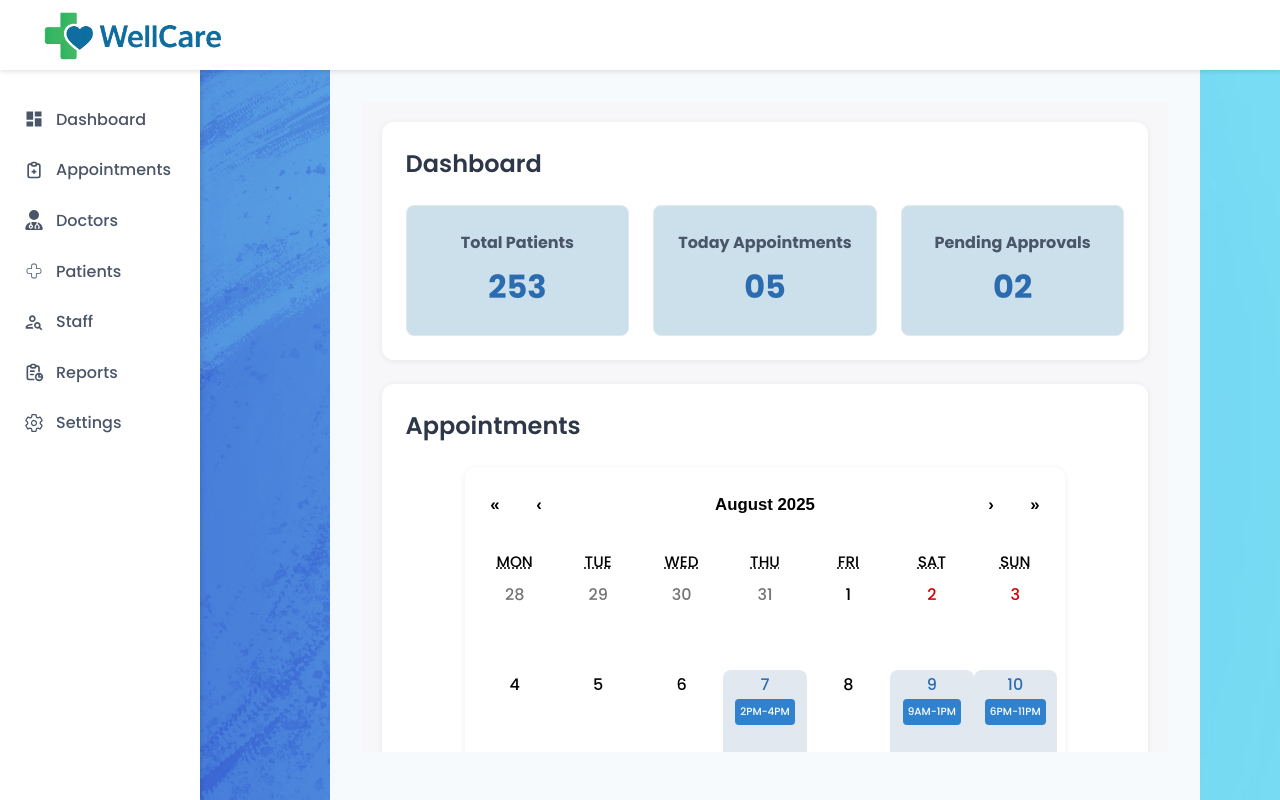
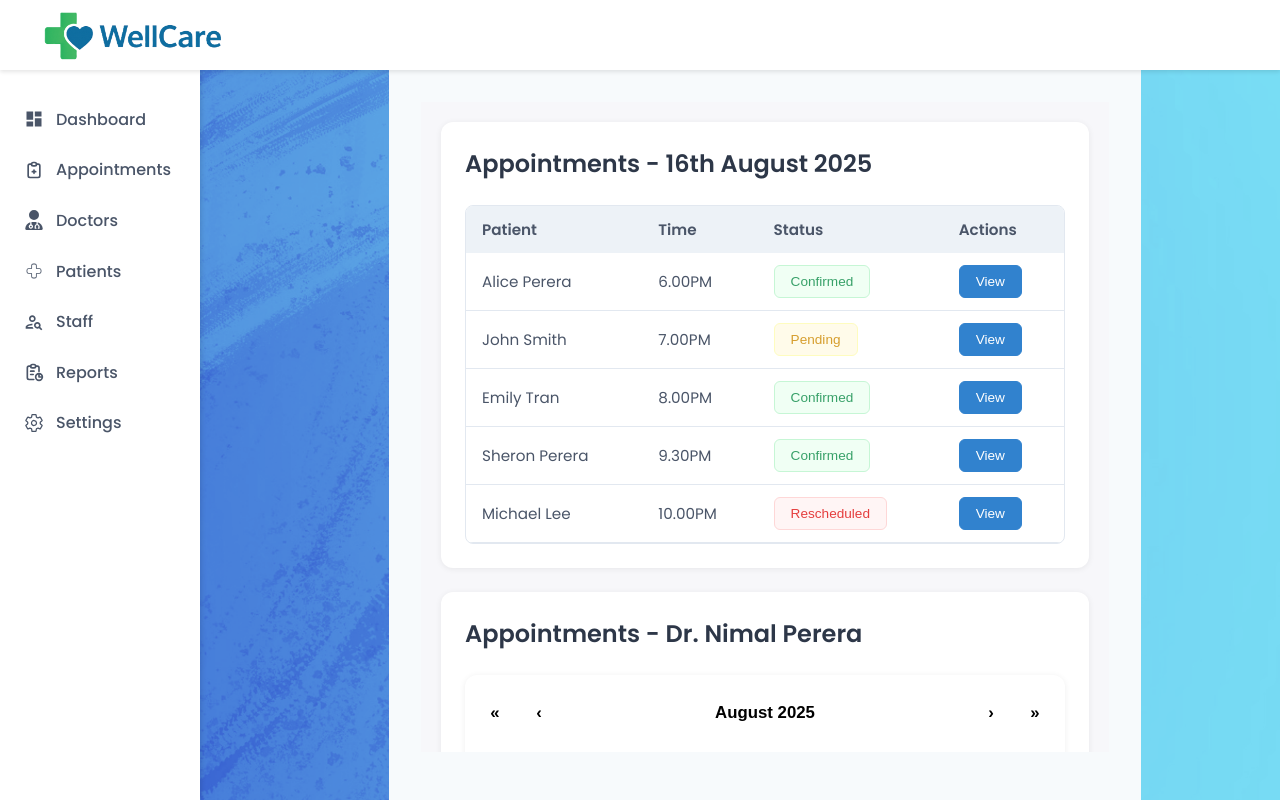
Before and after one commit to diNeLlIi/Hospital-Frontend, a React (Create React App) app in the folder my-react-app/: page /doctor-date-selection in a window 1280 px wide. Built offline with nearby package versions, Linux system fonts and the light colour scheme.

Commit message:
DoctorNewChanges19.08

```diff
--- a/my-react-app/src/Pages/DoctorDashboard/DoctorDashboard.css
+++ b/my-react-app/src/Pages/DoctorDashboard/DoctorDashboard.css
@@ -13,6 +13,14 @@
   box-shadow: 0 1px 6px rgba(0,0,0,0.07);
   padding: 1.5rem;
   margin-bottom: 1.5rem;
+}
+
+.dashboard-section-welcom {
+  background: white;
+  border-radius: 12px;
+  box-shadow: 0 1px 6px rgba(0,0,0,0.07);
+  padding: 1.5rem;
+  margin-bottom: 0.75rem;
 }
 
 .section-title {
@@ -228,7 +236,7 @@
   border: none;
 }
 
-.action-btn.edit {
+.action-btn.view {
   background: #ebf8ff;
   color: #3182ce;
   border: 1px solid #bee3f8;
--- a/my-react-app/src/Pages/DoctorDashboard/DoctorDashboard.jsx
+++ b/my-react-app/src/Pages/DoctorDashboard/DoctorDashboard.jsx
@@ -32,6 +32,8 @@ const DoctorDashboard = () => {
     <Layout pageTitle="DoctorDashboard" pageNumber="98">
       <div className="dashboard-scroll-container">
         {/* Dashboard Stats Section */}
+        <div className="dashboard-section-welcome">
+          <h2 className="section-title">Welcome, Dr.Nimal!</h2></div>
         <div className="dashboard-section">
           <h2 className="section-title">Dashboard</h2>
           <div className="stats-grid">
@@ -106,13 +108,15 @@ const DoctorDashboard = () => {
               </thead>
               <tbody>
                 <tr>
-                  <td>Alice Perera</td>
+                  <td>Janith Liyanage</td>
                   <td>2.00PM</td>
                   <td>
                     <button className="action-btn confirmed">Confirmed</button>
                   </td>
                   <td>
-                    <button className="action-btn edit">Edit</button>
+                    <button
+                className="action-btn view"
+                onClick={() => navigate('/doctor-view-patient-details')}>View</button>
                   </td>
                 </tr>
                 <tr>
@@ -122,7 +126,9 @@ const DoctorDashboard = () => {
                     <button className="action-btn confirmed">Confirmed</button>
                   </td>
                   <td>
-                    <button className="action-btn edit">Edit</button>
+                    <button
+                className="action-btn view"
+                onClick={() => navigate('/doctor-view-patient-details')}>View</button>
                   </td>
                 </tr>
                 <tr>
@@ -132,7 +138,9 @@ const DoctorDashboard = () => {
                     <button className="action-btn confirmed">Confirmed</button>
                   </td>
                   <td>
-                    <button className="action-btn edit">Edit</button>
+                    <button
+                className="action-btn view"
+                onClick={() => navigate('/doctor-view-patient-details')}>View</button>
                   </td>
                 </tr>
                 <tr>
@@ -142,7 +150,9 @@ const DoctorDashboard = () => {
                     <button className="action-btn confirmed">Confirmed</button>
                   </td>
                   <td>
-                    <button className="action-btn edit">Edit</button>
+                    <button
+                className="action-btn view"
+                onClick={() => navigate('/doctor-view-patient-details')}>View</button>
                   </td>
                 </tr>
                 <tr>
@@ -152,7 +162,9 @@ const DoctorDashboard = () => {
                     <button className="action-btn confirmed">Confirmed</button>
                   </td>
                   <td>
-                    <button className="action-btn edit">Edit</button>
+                    <button
+                className="action-btn view"
+                onClick={() => navigate('/doctor-view-patient-details')}>View</button>
                   </td>
                 </tr>
               </tbody>
@@ -164,7 +176,7 @@ const DoctorDashboard = () => {
         <div className="dashboard-row">
           <div className="dashboard-section small centered-section">
             <h3>Canceled Appointments</h3>
-            <p className="large-stat">13</p>
+            <p className="large-stat">02</p>
           </div>
           <div className="dashboard-section small centered-section">
             <h3>Quick Actions</h3>
@@ -174,7 +186,7 @@ const DoctorDashboard = () => {
                 className="action-btn primary1"
                 onClick={() => navigate('/doctor-view-patient-list')}
               >
-                Refer Patient
+                View Patient Info
               </button>
               <button className="action-btn primary2">View Appointments</button>
               <button className="action-btn">Cancel Appointments</button>
--- a/my-react-app/src/Pages/DoctorDateSelection/DoctorDateSelection.css
+++ b/my-react-app/src/Pages/DoctorDateSelection/DoctorDateSelection.css
@@ -236,7 +236,7 @@
   border: none;
 }
 
-.action-btn.edit {
+.action-btn.view {
   background: #ebf8ff;
   color: #3182ce;
   border: 1px solid #bee3f8;
--- a/my-react-app/src/Pages/DoctorDateSelection/DoctorDateSelection.jsx
+++ b/my-react-app/src/Pages/DoctorDateSelection/DoctorDateSelection.jsx
@@ -6,37 +6,18 @@ import Layout from '../../Components/Layout/Layout';
 import './DoctorDateSelection.css';
 
 const appointmentsData = {
-  1: [],
-  2: [],
-  3: [],
-  4: [],
-  5: [],
-  6: [],
+  1: [], 2: [], 3: [], 4: [], 5: [], 6: [],
   7: ['2PM-4PM'],
-  8: [],
   9: ['9AM-1PM'],
   10: ['6PM-11PM'],
-  11: [],
   12: ['2PM-7PM'],
   13: ['9AM-3PM'],
   14: ['9AM-12PM'],
-  15: [],
   16: ['6PM-10PM'],
-  17: [],
   18: ['6AM-10PM'],
   19: ['10AM-3PM'],
   20: ['12PM-4PM'],
-  21: [],
-  22: [],
-  23: [],
-  24: [],
-  25: [],
-  26: ['1PM-2PM'],
-  27: [],
-  28: [],
-  29: [],
-  30: [],
-  31: [],
+  26: ['1PM-2PM']
 };
 
 const DoctorDateSelection = () => {
@@ -49,7 +30,7 @@ const DoctorDateSelection = () => {
     const day = selectedDate.getDate();
 
     if (day === 7) {
-      navigate('/doctor-dashboard'); // 👈 Redirect on 7th day
+      navigate('/doctor-dashboard');
     } else if (day === 16) {
       setShowDay16View(true);
     } else {
@@ -60,30 +41,106 @@ const DoctorDateSelection = () => {
   return (
     <Layout pageTitle="DoctorDateSelection" pageNumber="98">
       <div className="dashboard-scroll-container">
-        {/* Dashboard Stats Section */}
         {!showDay16View && (
           <>
+          {/* Today Appointments Table */}
             <div className="dashboard-section">
-              <h2 className="section-title">Dashboard</h2>
-              <div className="stats-grid">
-                <div className="stat-card">
-                  <h3>Total Patients</h3>
-                  <p className="stat-value">253</p>
-                </div>
-                <div className="stat-card">
-                  <h3>Today Appointments</h3>
-                  <p className="stat-value">05</p>
-                </div>
-                <div className="stat-card">
-                  <h3>Pending Approvals</h3>
-                  <p className="stat-value">02</p>
-                </div>
+              <h2 className="section-title">
+                Appointments - 16th August 2025
+              </h2>
+              <div className="scrollable-table-container">
+                <table className="data-table">
+                  <thead>
+                    <tr>
+                      <th>Patient</th>
+                      <th>Time</th>
+                      <th>Status</th>
+                      <th>Actions</th>
+                    </tr>
+                  </thead>
+                  <tbody>
+                    <tr>
+                      <td>Alice Perera</td>
+                      <td>6.00PM</td>
+                      <td>
+                        <button className="action-btn confirmed">Confirmed</button>
+                      </td>
+                      <td>
+                        <button
+                          className="action-btn view"
+                          onClick={() => navigate('/doctor-view-patient-details')}
+                        >
+                          View
+                        </button>
+                      </td>
+                    </tr>
+                    <tr>
+                      <td>John Smith</td>
+                      <td>7.00PM</td>
+                      <td>
+                        <button className="action-btn pending">Pending</button>
+                      </td>
+                      <td>
+                        <button
+                          className="action-btn view"
+                          onClick={() => navigate('/doctor-view-patient-details')}
+                        >
+                          View
+                        </button>
+                      </td>
+                    </tr>
+                    <tr>
+                      <td>Emily Tran</td>
+                      <td>8.00PM</td>
+                      <td>
+                        <button className="action-btn confirmed">Confirmed</button>
+                      </td>
+                      <td>
+                        <button
+                          className="action-btn view"
+                          onClick={() => navigate('/doctor-view-patient-details')}
+                        >
+                          View
+                        </button>
+                      </td>
+                    </tr>
+                    <tr>
+                      <td>Sheron Perera</td>
+                      <td>9.30PM</td>
+                      <td>
+                        <button className="action-btn confirmed">Confirmed</button>
+                      </td>
+                      <td>
+                        <button
+                          className="action-btn view"
+                          onClick={() => navigate('/doctor-view-patient-details')}
+                        >
+                          View
+                        </button>
+                      </td>
+                    </tr>
+                    <tr>
+                      <td>Michael Lee</td>
+                      <td>10.00PM</td>
+                      <td>
+                        <button className="action-btn rescheduled">Rescheduled</button>
+                      </td>
+                      <td>
+                        <button
+                          className="action-btn view"
+                          onClick={() => navigate('/doctor-view-patient-details')}
+                        >
+                          View
+                        </button>
+                      </td>
+                    </tr>
+                  </tbody>
+                </table>
               </div>
             </div>
-
             {/* Calendar Section */}
             <div className="dashboard-section calendar-section">
-              <h2 className="section-title">Appointments</h2>
+              <h2 className="section-title">Appointments - Dr. Nimal Perera</h2>
               <div className="calendar-widget">
                 <Calendar
                   onChange={handleDateClick}
@@ -120,93 +177,24 @@ const DoctorDateSelection = () => {
               </div>
             </div>
 
-            {/* Today Appointments Table */}
-            <div className="dashboard-section">
-              <h2 className="section-title">
-                16th August 2025 - Dr. Nimal Perera
-              </h2>
-              <div className="scrollable-table-container">
-                <table className="data-table">
-                  <thead>
-                    <tr>
-                      <th>Patient</th>
-                      <th>Time</th>
-                      <th>Status</th>
-                      <th>Actions</th>
-                    </tr>
-                  </thead>
-                  <tbody>
-                    <tr>
-                      <td>Alice Perera</td>
-                      <td>6.00PM</td>
-                      <td>
-                        <button className="action-btn confirmed">Confirmed</button>
-                      </td>
-                      <td>
-                        <button className="action-btn edit">Edit</button>
-                      </td>
-                    </tr>
-                    <tr>
-                      <td>John Smith</td>
-                      <td>7.00PM</td>
-                      <td>
-                        <button className="action-btn pending">Pending</button>
-                      </td>
-                      <td>
-                        <button className="action-btn edit">Edit</button>
-                      </td>
-                    </tr>
-                    <tr>
-                      <td>Emily Tran</td>
-                      <td>8.00PM</td>
-                      <td>
-                        <button className="action-btn confirmed">Confirmed</button>
-                      </td>
-                      <td>
-                        <button className="action-btn edit">Edit</button>
-                      </td>
-                    </tr>
-                    <tr>
-                      <td>Sheron Perera</td>
-                      <td>9.30PM</td>
-                      <td>
-                        <button className="action-btn confirmed">Confirmed</button>
-                      </td>
-                      <td>
-                        <button className="action-btn edit">Edit</button>
-                      </td>
-                    </tr>
-                    <tr>
-                      <td>Michael Lee</td>
-                      <td>10.00PM</td>
-                      <td>
-                        <button className="action-btn resheduled">Rescheduled</button>
-                      </td>
-                      <td>
-                        <button className="action-btn edit">Edit</button>
-                      </td>
-                    </tr>
-                  </tbody>
-                </table>
-              </div>
-            </div>
+
 
             {/* Bottom Row Sections */}
             <div className="dashboard-row">
               <div className="dashboard-section small centered-section">
                 <h3>Canceled Appointments</h3>
-                <p className="large-stat">13</p>
+                <p className="large-stat">01</p>
               </div>
               <div className="dashboard-section small centered-section">
                 <h3>Quick Actions</h3>
                 <div className="quick-actions">
                   <button
-                className="action-btn primary1"
-                onClick={() => navigate('/doctor-view-patient-list')}
-              >
-                Refer Patient
-              </button>
-              <button className="action-btn primary2">View Appointments</button>
+                    className="action-btn primary1"
+                    onClick={() => navigate('/doctor-view-patient-list')}
+                  >
+                    View Patient Info
+                  </button>
+                  <button className="action-btn primary2">View Appointments</button>
                   <button className="action-btn">Cancel Appointments</button>
                 </div>
               </div>
--- a/my-react-app/src/Pages/DoctorViewPatientList/DoctorViewPatientList.css
+++ b/my-react-app/src/Pages/DoctorViewPatientList/DoctorViewPatientList.css
@@ -69,7 +69,7 @@
   transition: all 0.2s;
 }
 
-.action-btn.edit {
+.action-btn.view {
   background: #3182ce;
   color: #fff;
   border: 1px solid #3182ce;
--- a/my-react-app/src/Pages/DoctorViewPatientList/DoctorViewPatientList.jsx
+++ b/my-react-app/src/Pages/DoctorViewPatientList/DoctorViewPatientList.jsx
@@ -1,5 +1,5 @@
-// src/Pages/DoctorViewPatientDetails/DoctorViewPatientList.jsx
 import React from 'react';
+import { useNavigate } from 'react-router-dom';   // <-- add this
 import Layout from '../../Components/Layout/Layout';
 import './DoctorViewPatientList.css';
 
@@ -17,6 +17,8 @@ const patients = [
 ];
 
 const DoctorViewPatientList = () => {
+  const navigate = useNavigate();  // <-- initialize hook
+
   return (
     <Layout pageTitle="Patient List" pageNumber="99">
       <div className="patient-list-container">
@@ -38,7 +40,12 @@ const DoctorViewPatientList = () => {
                     <td>{patient.id}</td>
                     <td>{patient.name}</td>
                     <td>
-                      <button className="action-btn edit">Edit</button>
+                      <button
+                        className="action-btn view"
+                        onClick={() => navigate('/doctor-view-patient-details')}
+                      >
+                        View
+                      </button>
                     </td>
                   </tr>
                 ))}
```
